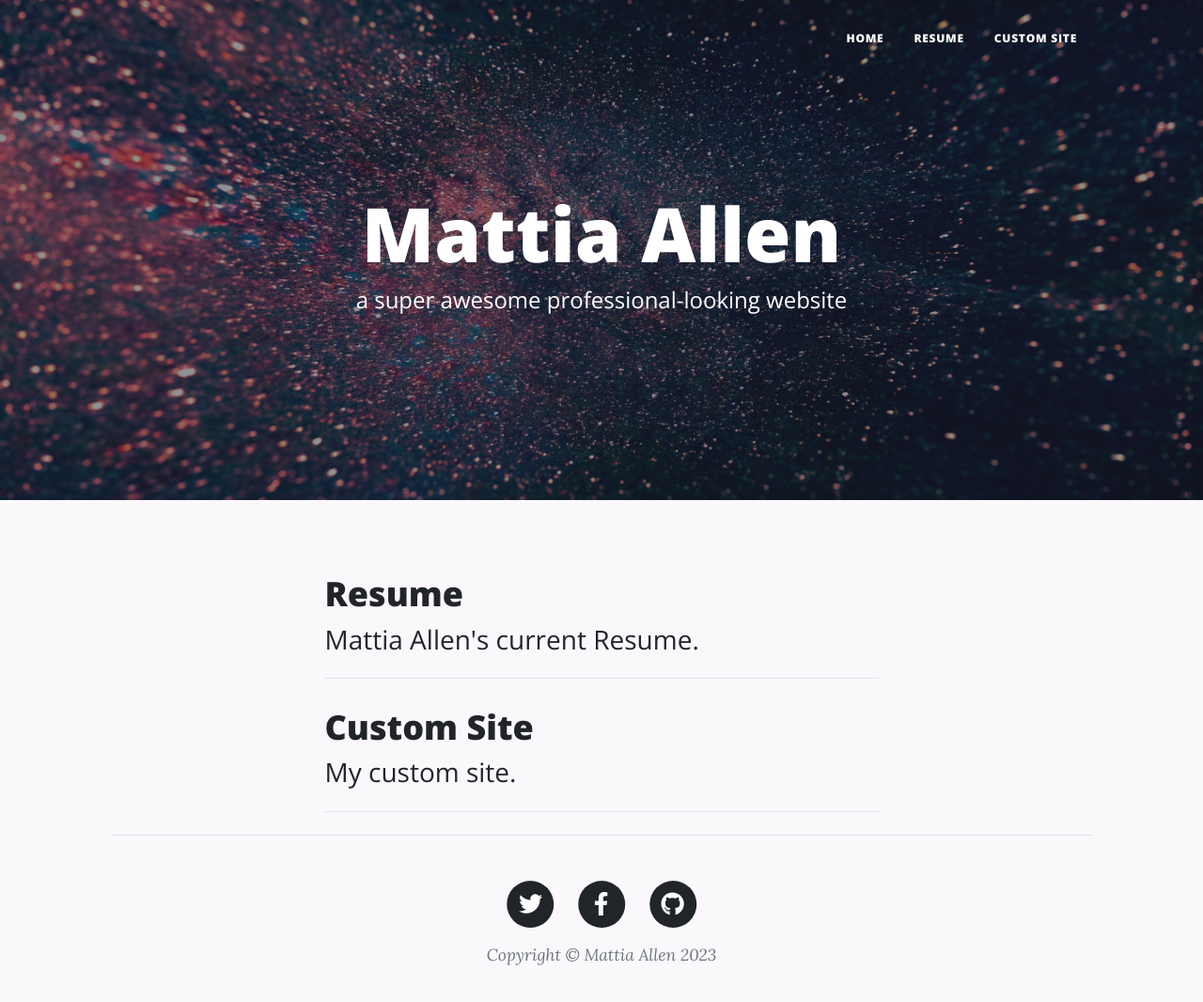
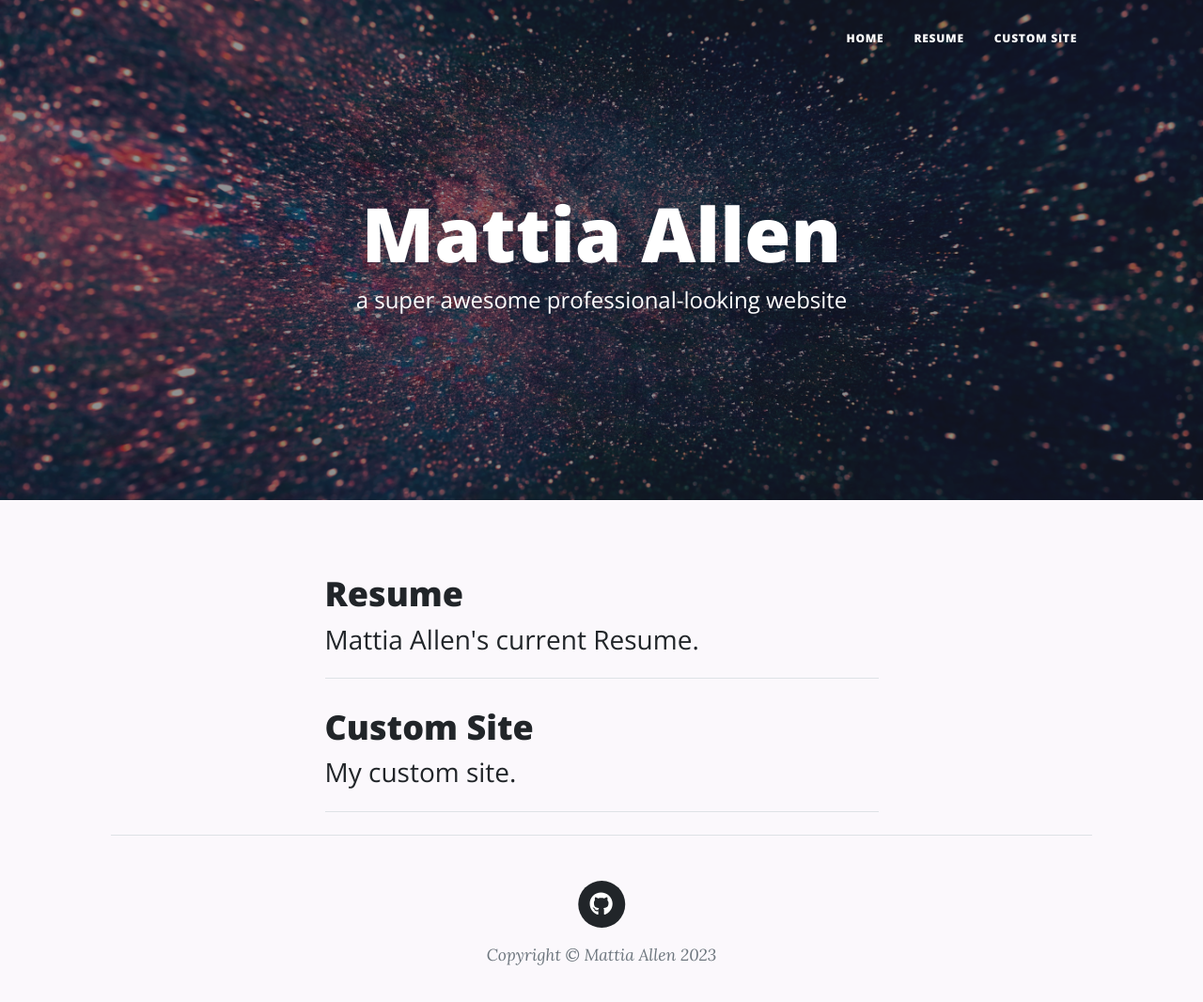
Before and after one commit to mattiaallen/final-website-IS201, a plain HTML site: page index.html in a window 1280 px wide. Shown: the whole page at 94% size. Drawn offline with nearby package versions, Linux system fonts and the light colour scheme.

Commit message:
Add files via upload
edited links in footer

```diff
--- a/index.html
+++ b/index.html
@@ -83,24 +83,9 @@
                 <div class="row gx-4 gx-lg-5 justify-content-center">
                     <div class="col-md-10 col-lg-8 col-xl-7">
                         <ul class="list-inline text-center">
+
                             <li class="list-inline-item">
-                                <a href="#!">
-                                    <span class="fa-stack fa-lg">
-                                        <i class="fas fa-circle fa-stack-2x"></i>
-                                        <i class="fab fa-twitter fa-stack-1x fa-inverse"></i>
-                                    </span>
-                                </a>
-                            </li>
-                            <li class="list-inline-item">
-                                <a href="#!">
-                                    <span class="fa-stack fa-lg">
-                                        <i class="fas fa-circle fa-stack-2x"></i>
-                                        <i class="fab fa-facebook-f fa-stack-1x fa-inverse"></i>
-                                    </span>
-                                </a>
-                            </li>
-                            <li class="list-inline-item">
-                                <a href="#!">
+                                <a href="https://github.com/mattiaallen">
                                     <span class="fa-stack fa-lg">
                                         <i class="fas fa-circle fa-stack-2x"></i>
                                         <i class="fab fa-github fa-stack-1x fa-inverse"></i>
```
Also changed, not shown: resume.html (+3 -17 lines).
